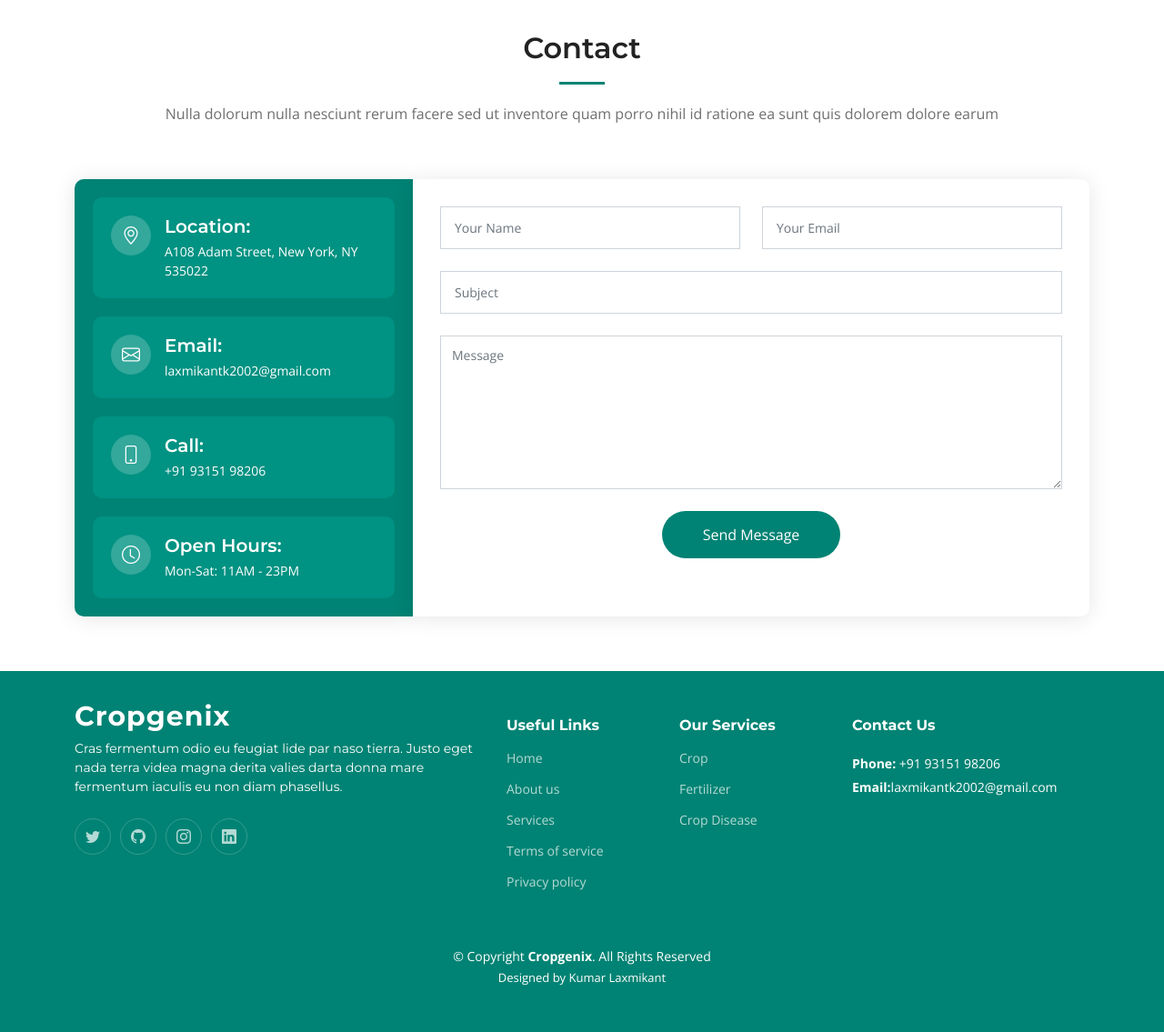
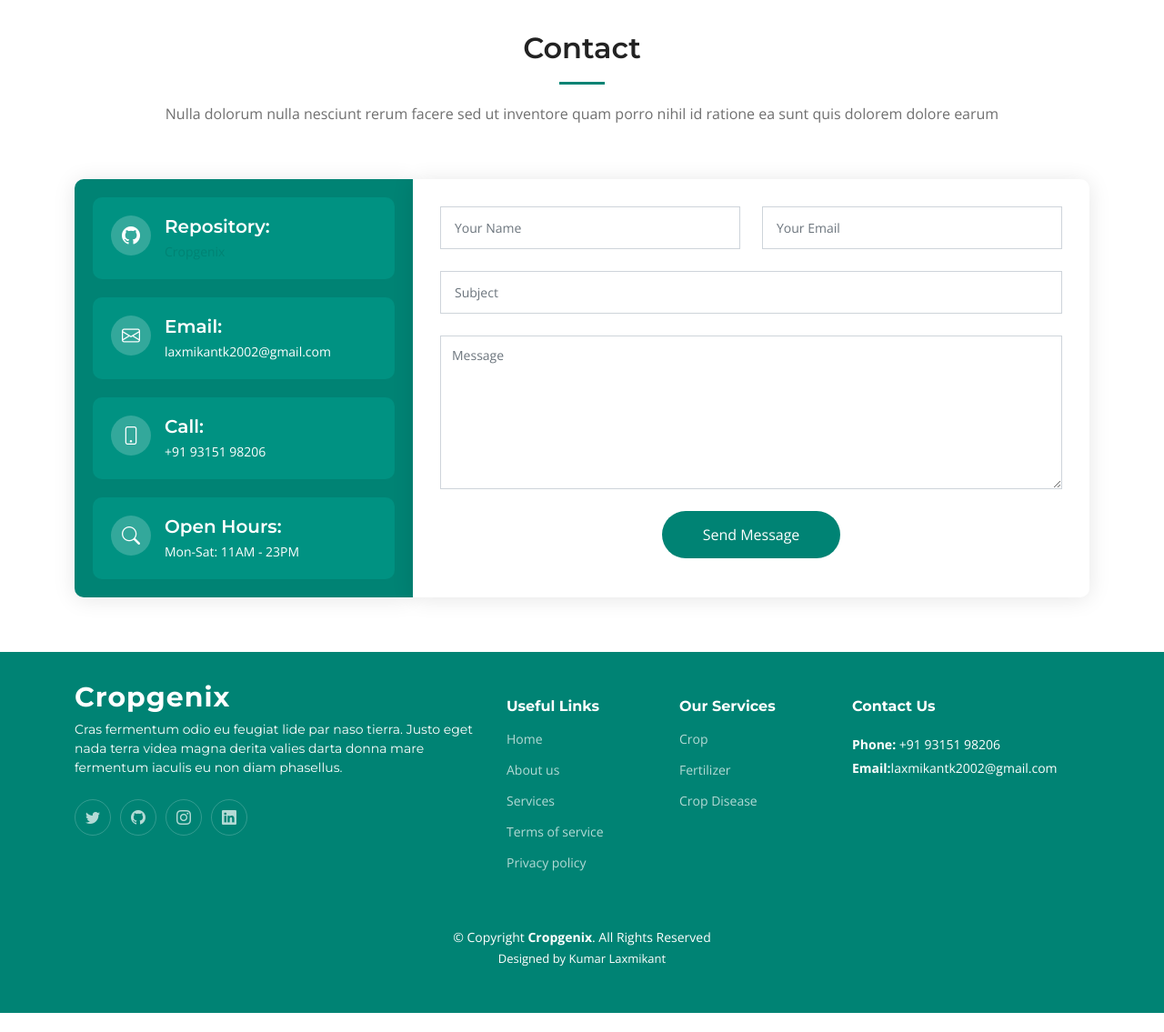
Before and after one commit to Kumar-laxmi/Cropgenix, a Django app: page / in a window 1280 px wide. Shown: the part 3320-4455 px from the top of the page at 91% size. After the commit the page ends 4434 px from the top, so only its background shows below. Run offline with Django 4.2, Linux system fonts and the light colour scheme; some libraries are stand-ins or nearby versions.

Commit message:
Minor updation

```diff
--- a/app/templates/index.html
+++ b/app/templates/index.html
@@ -260,10 +260,10 @@
 
             <div class="info-container d-flex flex-column align-items-center justify-content-center">
               <div class="info-item d-flex">
-                <i class="bi bi-geo-alt flex-shrink-0"></i>
+                <i class="bi bi-github flex-shrink-0"></i>
                 <div>
-                  <h4>Location:</h4>
-                  <p>A108 Adam Street, New York, NY 535022</p>
+                  <h4>Repository:</h4>
+                  <p><a href="https://github.com/Kumar-laxmi/Cropgenix">Cropgenix</a></p>
                 </div>
               </div><!-- End Info Item -->
 
@@ -284,7 +284,7 @@
               </div><!-- End Info Item -->
 
               <div class="info-item d-flex">
-                <i class="bi bi-clock flex-shrink-0"></i>
+                <i class="bi bi-search flex-shrink-0"></i>
                 <div>
                   <h4>Open Hours:</h4>
                   <p>Mon-Sat: 11AM - 23PM</p>
--- a/app/views.py
+++ b/app/views.py
@@ -48,10 +48,13 @@ def CropRecommendation(request):
 def CropRecommendationResult(request, nitrogen, phosphorus, potassium, ph, rainfall, state, city):
     if city != None:
         temperature, humidity = weather_fetch(city)
+
         with open('app/Machine-learning/Models/Crop-Recommendation/NBClassifier.pkl', 'rb') as files:
             model = pickle.load(files)
 
-        result = model.predict(np.array([[nitrogen, phosphorus, potassium, temperature, humidity, ph, rainfall]]))
+        data = np.array([[int(nitrogen), int(phosphorus), int(potassium), temperature, humidity, int(ph), float(rainfall)]])
+
+        result = model.predict(data)
     else:
         pass
 
```
Also changed, not shown: 1 other file.
